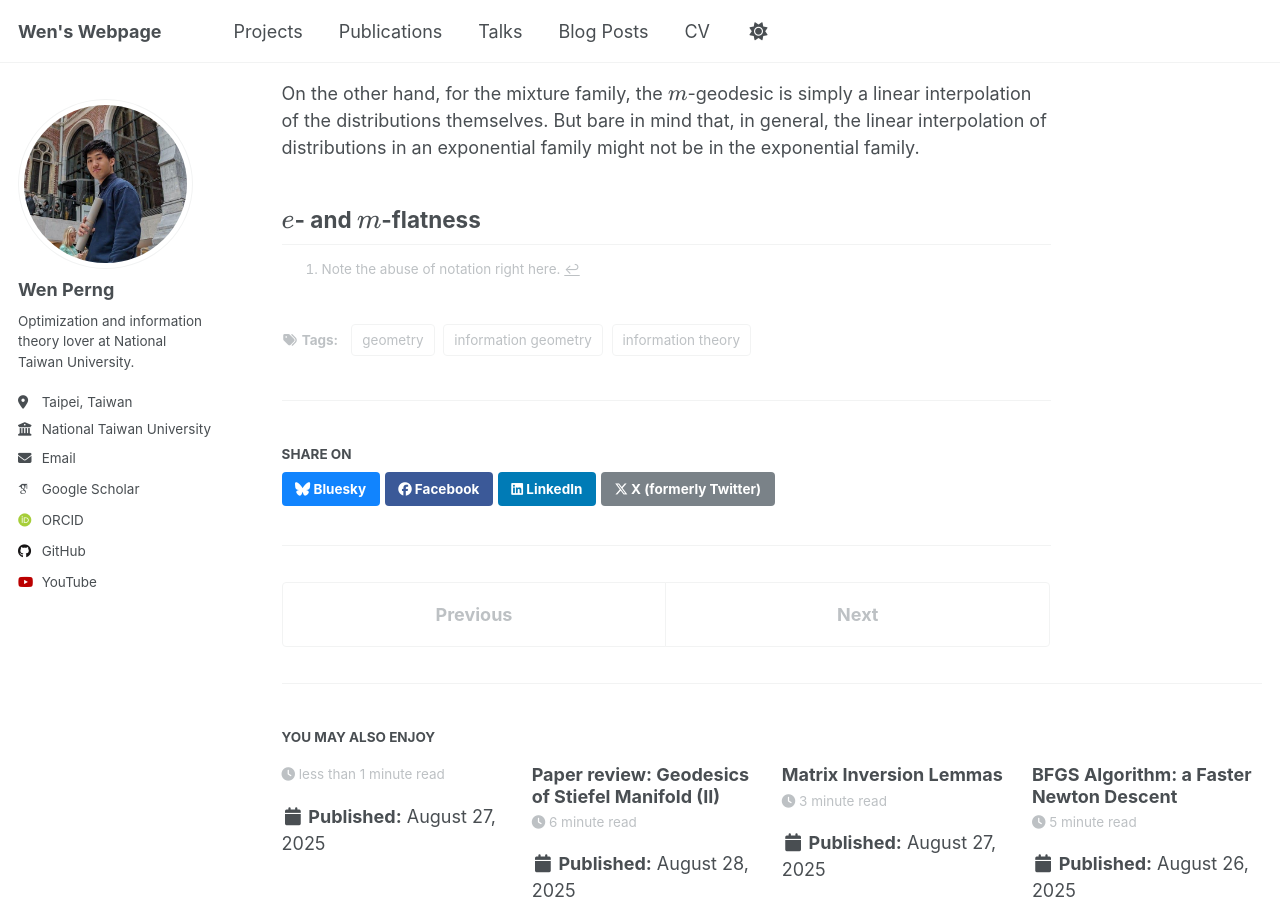
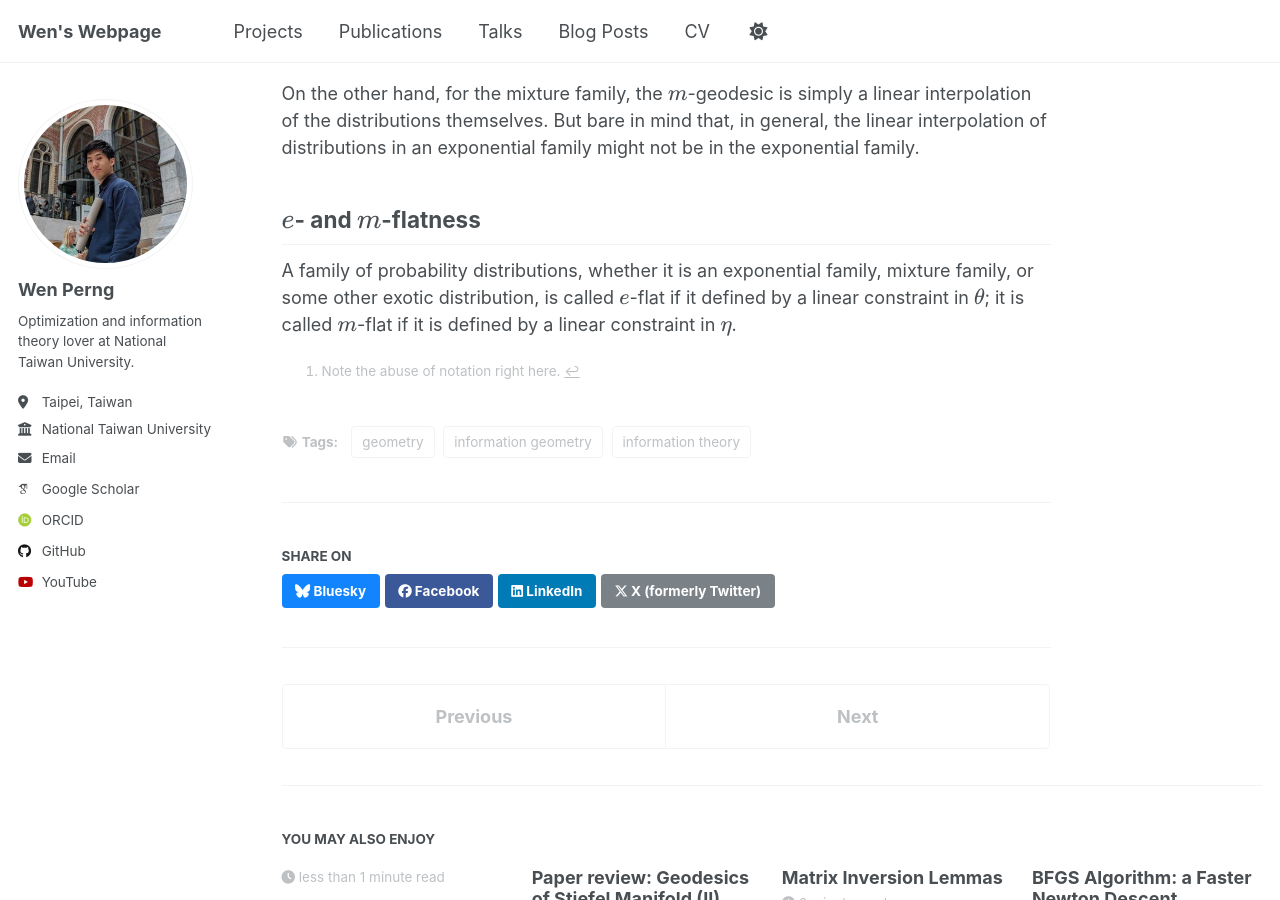
Before and after one commit to WenPerng/WenPerng.github.io, a Jekyll site: the page built from _posts/2025-08-29-blog-post.md, in a window 1280 px wide and 900 px high, scrolled down 3027 px. Built offline with Jekyll 4.4.1, drawn with Linux system fonts in a browser that asks for light colours; some web fonts are replaced; a script that is not in the unit is left out.

Commit message:
latex in title?

```diff
--- a/_config.yml
+++ b/_config.yml
@@ -100,7 +100,7 @@
 teaser                   :  # filename of teaser fallback teaser image placed in /images/, .e.g. "500x300.png"
 breadcrumbs              : false # true, false (default)
 words_per_minute         : 160
-future                   : false
+future                   : true # true, false (default)
 read_more                : "disabled" # if enabled, adds "Read more" links to excerpts
 talkmap_link             : false      #change to true to add link to talkmap on talks page
 comments:
--- a/_posts/2025-08-29-blog-post.md
+++ b/_posts/2025-08-29-blog-post.md
@@ -6,7 +6,7 @@
   - information geometry
   - information theory
   - geometry
-excerpt: "Besides the exponential family, another type of important family of distributions is the mixture families. This post gives some illustration to the \\(e\\)- and \\(m\\)-properties in information geometry, completing the basic picture of information geometry."
+excerpt: "Besides the exponential family, another type of important family of distributions is the mixture families. This post gives some illustration to the e- and m-properties in information geometry, completing the basic picture of information geometry."
 ---
 
 Besides the exponential family that we talked about [last time](/posts/2025/08/blog-post-5/), the *mixture family* that I am about to introduce you to right now is also fairly important.
@@ -113,3 +113,4 @@
 On the other hand, for the mixture family, the \\(m\\)-geodesic is simply a linear interpolation of the distributions themselves. But bare in mind that, in general, the linear interpolation of distributions in an exponential family might not be in the exponential family.
 
 ## \\(e\\)- and \\(m\\)-flatness
+A family of probability distributions, whether it is an exponential family, mixture family, or some other exotic distribution, is called \\(e\\)-flat if it defined by a linear constraint in \\(\theta\\); it is called \\(m\\)-flat if it is defined by a linear constraint in \\(\eta\\).
```
